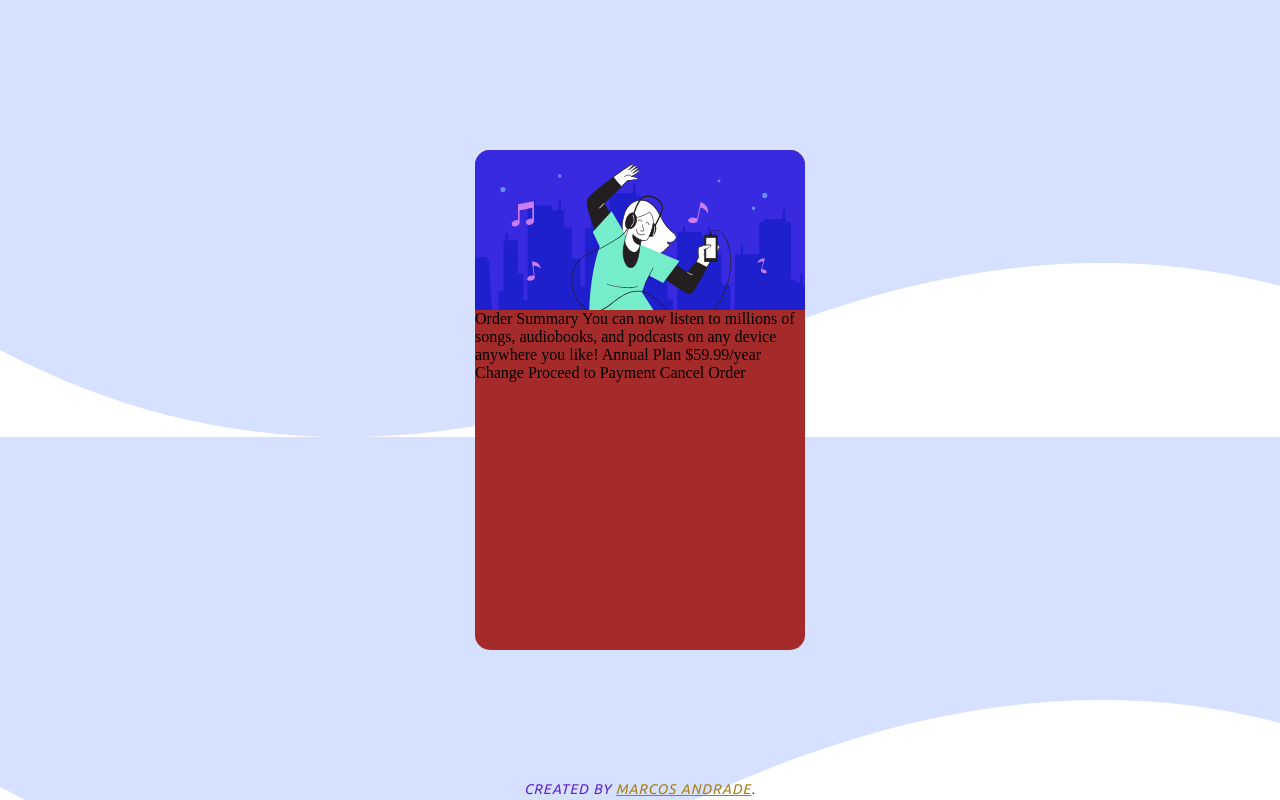
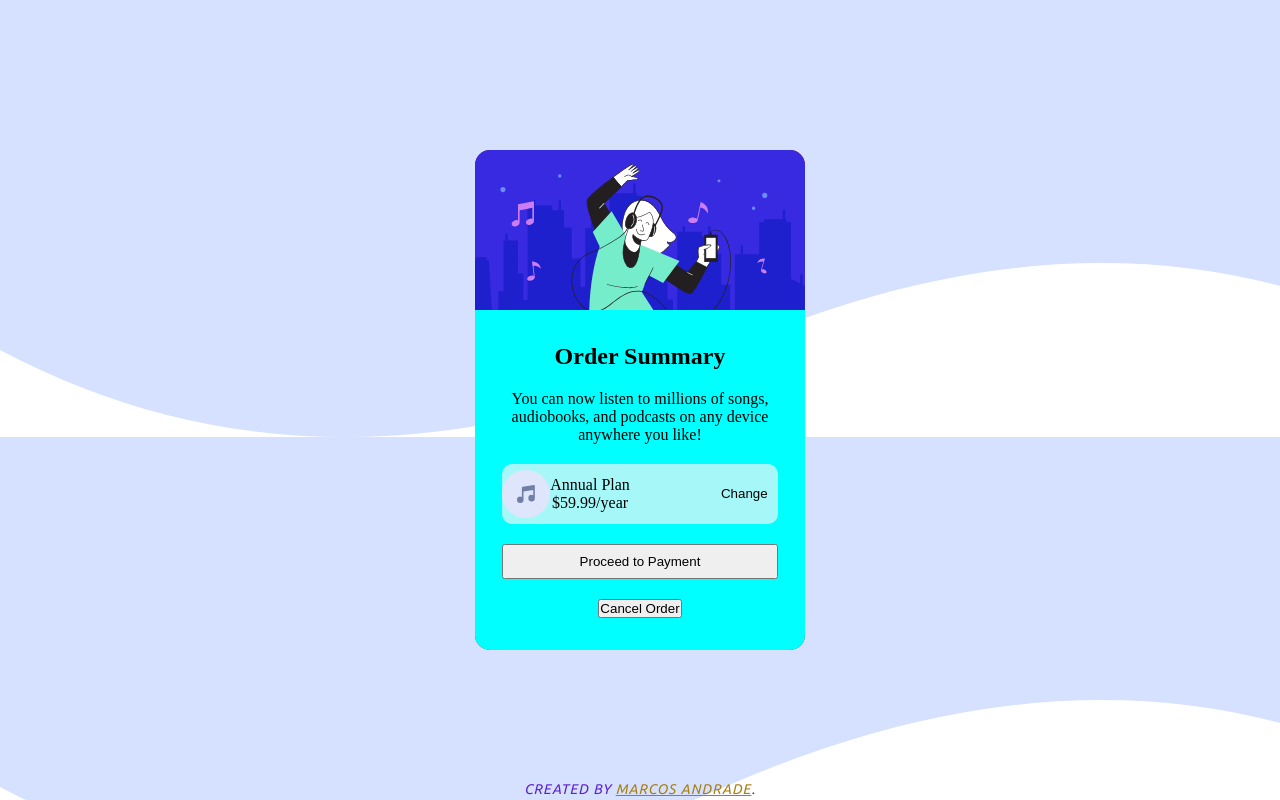
Before and after one commit to SilvaAMarcos/ResumoPedido-FrontendMentor, a plain HTML site: page index.html in a window 1280 px wide. Drawn offline with Linux system fonts and the light colour scheme.

Commit message:
estilizando css

```diff
--- a/index.html
+++ b/index.html
@@ -19,19 +19,26 @@
   <main>
     <section class="container">
       <img class="hero" src="./images/illustration-hero.svg" alt="Personagem Musica">
-      <div>
-        Order Summary
+      <div class="conteudocontainer">
+        <h2 class="titulo">
+          Order Summary
+        </h2>
 
-        You can now listen to millions of songs, audiobooks, and podcasts on any
-        device anywhere you like!
+        <p class="texto">You can now listen to millions of songs, audiobooks, and podcasts on any
+          device anywhere you like!
+        </p>
 
-        Annual Plan
-        $59.99/year
+        <div class="tipoplano">
+          <img class="botmusica" src="./images/icon-music.svg" alt="icone musica">
+          <div class="infoplano">
+            <p>Annual Plan</p>
+            <p>$59.99/year</p>
+          </div>
+          <button class="change">Change</button>
+        </div>
 
-        Change
-
-        Proceed to Payment
-        Cancel Order
+        <button class="pagar">Proceed to Payment</button>
+        <button class="cancelapagamento">Cancel Order</button>
       </div>
     </section>
   </main>
--- a/style.css
+++ b/style.css
@@ -1,4 +1,4 @@
-*{
+* {
     margin: 0;
     padding: 0;
     box-sizing: border-box;
@@ -17,10 +17,13 @@
     left: 0;
     right: 0;
 }
-.attribution a { color: hsl(44, 82%, 36%); }
+
+.attribution a {
+    color: hsl(44, 82%, 36%);
+}
 
 
-main{
+main {
     background-image: url(./images/pattern-background-desktop.svg);
     width: 100%;
     height: 100vh;
@@ -30,7 +33,7 @@ main{
 
 }
 
-.container{
+.container {
     display: flex;
     width: 330px;
     height: 500px;
@@ -39,9 +42,54 @@ main{
     flex-direction: column;
 }
 
-.hero{
+.conteudocontainer {
+    display: flex;
+    flex-direction: column;
+    align-items: center;
+    text-align: center;
+    justify-content: center;
+    height: calc(500px - 32%);
+    background-color: aqua;
+    border-bottom-left-radius: 15px;
+    border-bottom-right-radius: 15px;
+    padding-left: 12px;
+    padding-right: 12px;
+    margin-top: 0;
+    margin-bottom: 0;
+    gap: 20px;
+}
+
+.hero {
     width: 100%;
     height: 32%;
     border-top-left-radius: 15px;
     border-top-right-radius: 15px;
 }
+
+/* .titulo{
+
+} */
+
+.tipoplano {
+    display: flex;
+    background-color: rgba(245, 245, 245, 0.678);
+    width: 90%;
+    height: 60px;
+    position: relative;
+    align-items: center;
+    border-radius: 10px;
+}
+
+.change {
+    position: absolute;
+    right: 0;
+    height: 100%;
+    background-color: transparent;
+    border: 0;
+    margin-right: 10px;
+}
+
+.pagar {
+    width: 90%;
+    height: 35px;
+}
```
